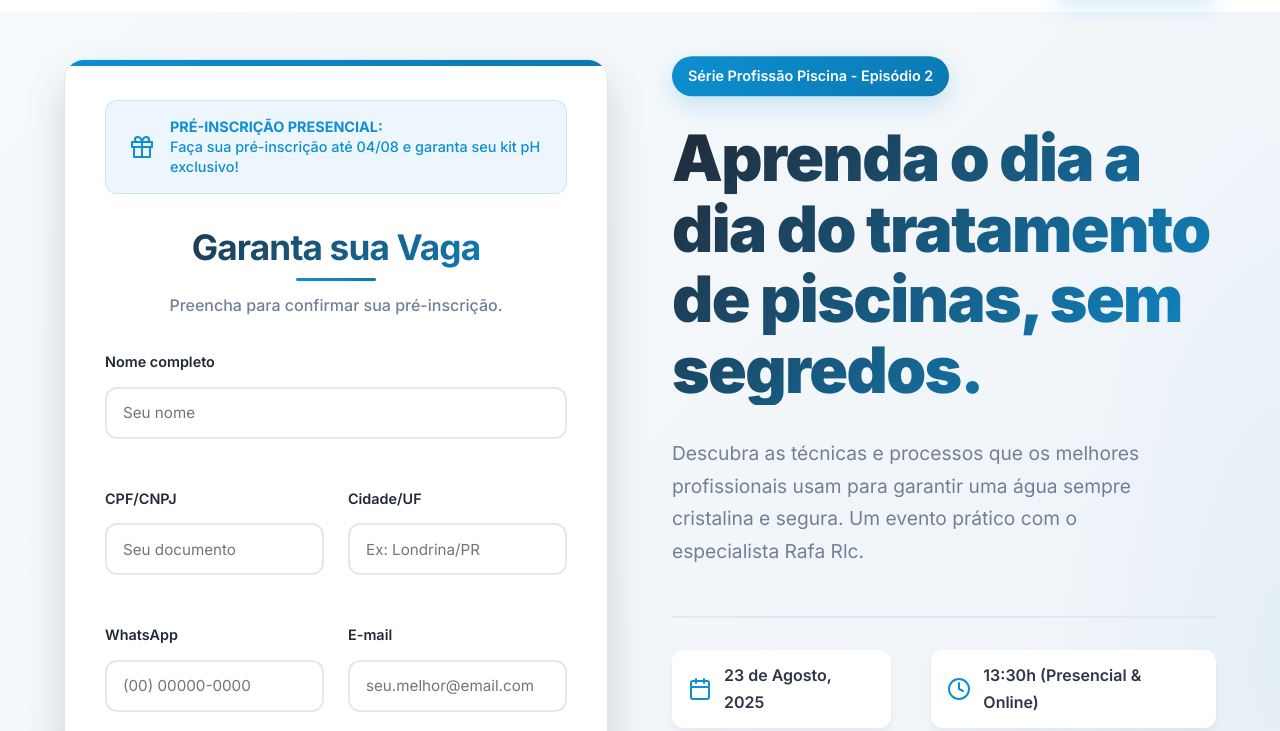
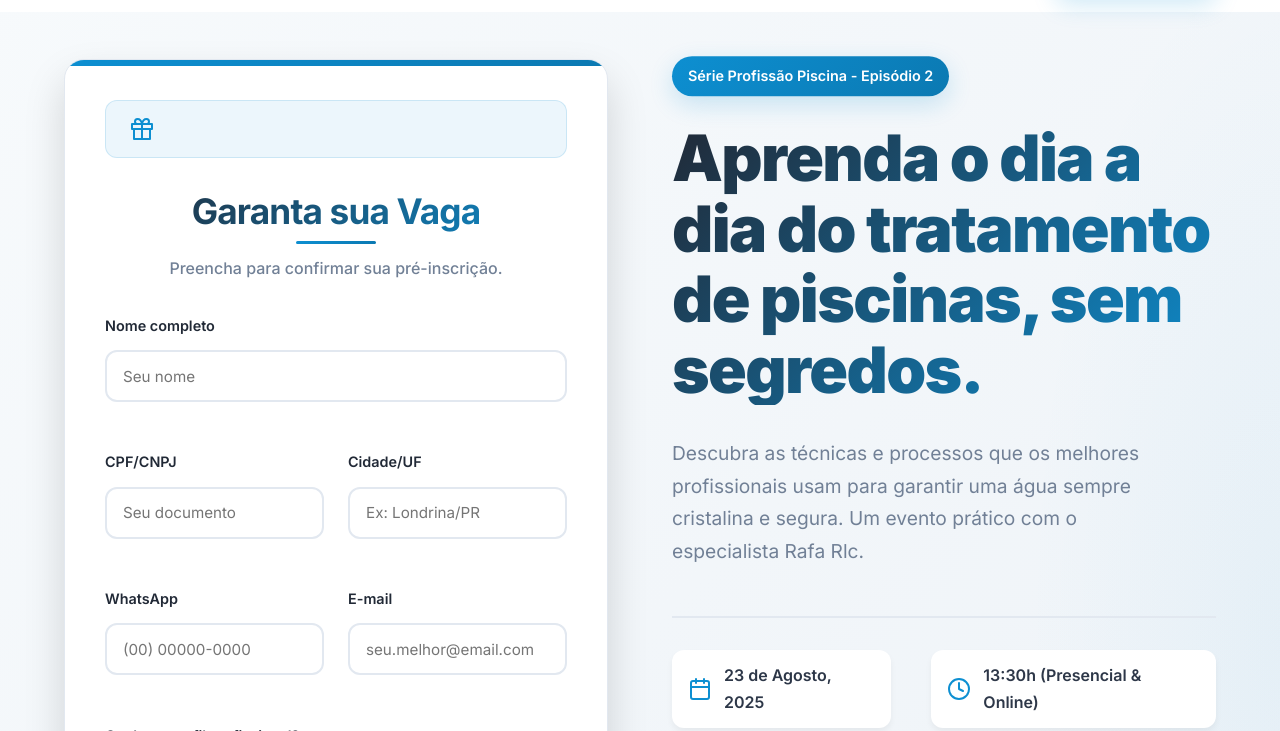
Before and after one commit to Appiscina-dev/profissao-piscinas, a plain HTML site: page index.html in a window 1280 px wide. Shown: the part 69-800 px from the top of the page. Drawn offline with Linux system fonts and the light colour scheme.

Commit message:
Update index.html

```diff
--- a/index.html
+++ b/index.html
@@ -58,7 +58,6 @@
                 <div class="hero__form-wrapper animate-on-scroll" data-animation="fade-left">
                      <div class="form__incentive">
                         <svg xmlns="http://www.w3.org/2000/svg" width="24" height="24" viewBox="0 0 24 24" fill="none" stroke="currentColor" stroke-width="2" stroke-linecap="round" stroke-linejoin="round" class="feather feather-gift"><polyline points="20 12 20 22 4 22 4 12"></polyline><rect x="2" y="7" width="20" height="5"></rect><line x1="12" y1="22" x2="12" y2="7"></line><path d="M12 7H7.5a2.5 2.5 0 0 1 0-5C11 2 12 7 12 7z"></path><path d="M12 7h4.5a2.5 2.5 0 0 0 0-5C13 2 12 7 12 7z"></path></svg>
-                        <p><strong>PRÉ-INSCRIÇÃO PRESENCIAL:</strong> Faça sua pré-inscrição até 04/08 e garanta seu kit pH exclusivo!</p>
                     </div>
 
                     <form id="workshopForm" class="form" novalidate>
```
